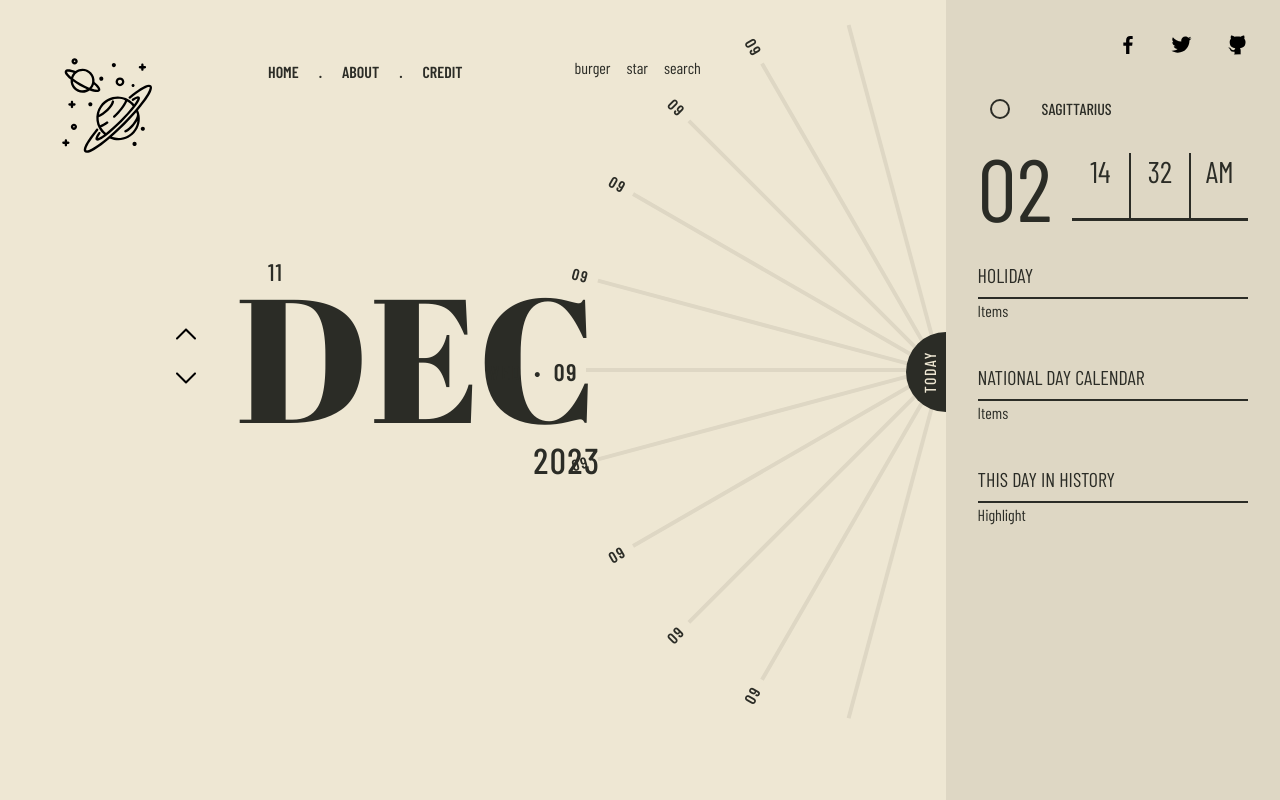
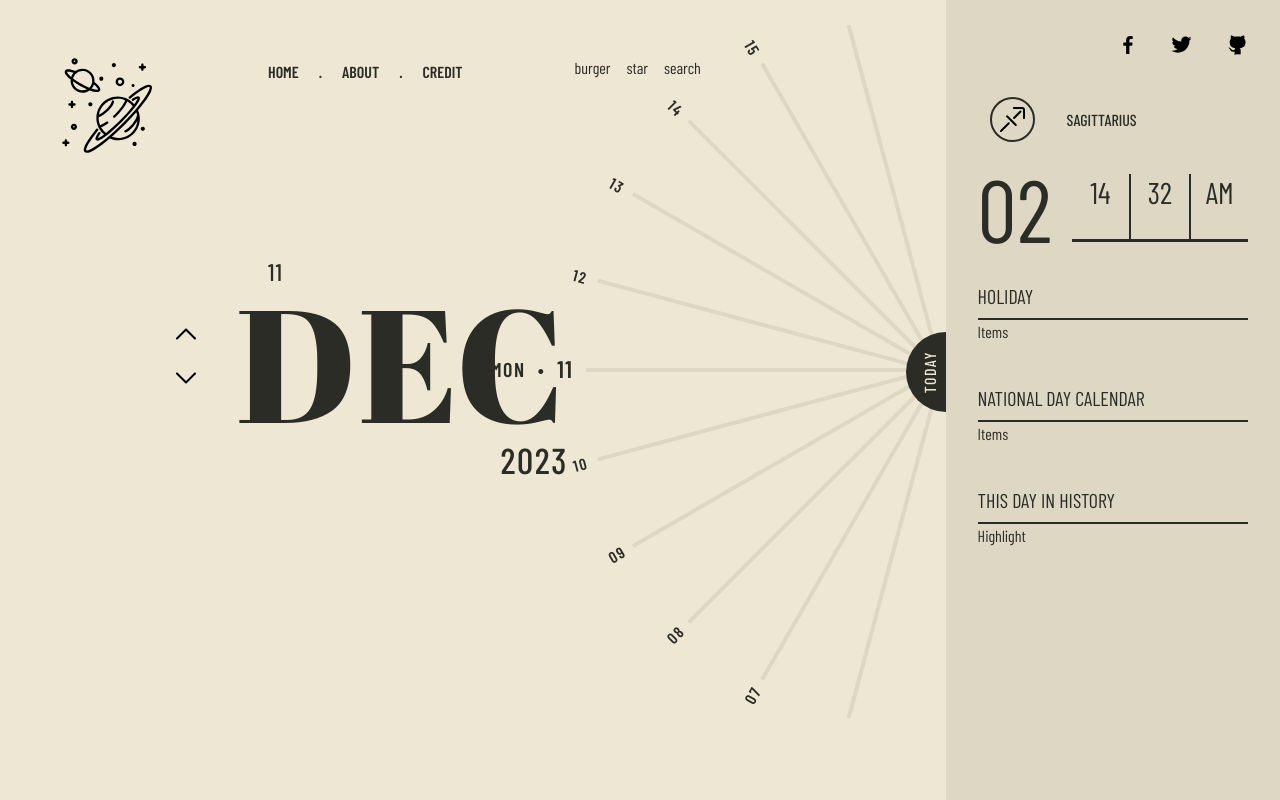
Before and after one commit to Fantasy-programming/Clock, a React (Vite) app: page / in a window 1280 px wide. Built offline with nearby package versions, Linux system fonts and the light colour scheme; a web font is replaced by a local one.

Commit message:
Feat: It moves he he he!

```diff
--- a/src/components/Astrology.tsx
+++ b/src/components/Astrology.tsx
@@ -5,11 +5,14 @@ import DateContext from "../global/dateContext";
 function Astrology() {
   const [date] = useContext(DateContext);
   const [sign, Icon] = useAstro(date);
-  console.log(sign, Icon);
-
+  if (!sign || !Icon) {
+    return <div>Loading...</div>;
+  }
   return (
     <div className="flex px-3 order-2 lg:order-first pt-2  items-center justify-center lg:justify-start gap-8">
-      <div className="rounded-full p-2 border-2 border-tertiary ">{/* <Icon width="25px" height="25px" /> */}</div>
+      <div className="rounded-full p-2 border-2 border-tertiary ">
+        <Icon width="25px" height="25px" />
+      </div>
       <p className="uppercase font-medium">{sign}</p>
     </div>
   );
--- a/src/components/TimeCadrant.tsx
+++ b/src/components/TimeCadrant.tsx
@@ -6,7 +6,7 @@ function TimeCadrant() {
   return (
     <div className="w-full">
       <Navbar />
-      <div className="lg:px-44 px-20 relative flex justify-center lg:block tracking-widest py-3">
+      <div className="lg:px-44 px-20 relative flex justify-center lg:block tracking-widest py-10 lg:py-3">
         <TimePicker />
         <TimeWheel />
       </div>
--- a/src/components/TimeWheel.tsx
+++ b/src/components/TimeWheel.tsx
@@ -1,55 +1,78 @@
+import { useContext } from "react";
+import { useAutoAnimate } from "@formkit/auto-animate/react";
+import DateContext from "../global/dateContext";
+
+const getAbbreviatedDayName = (date: Date) => {
+  return date.toLocaleString("en-US", { weekday: "short" }).toUpperCase();
+};
+
 const TimeWheel = () => {
+  const [parent] = useAutoAnimate();
+  const [date] = useContext(DateContext);
+  const today = getAbbreviatedDayName(date);
+  const daysToShow = [];
+
+  for (let i = -4; i <= 4; i++) {
+    const newDate = new Date(date);
+    newDate.setDate(date.getDate() + i);
+    const dayNumber = String(newDate.getDate()).padStart(2, "0"); // Get two-digit day
+    daysToShow.push(dayNumber);
+  }
+
   return (
-    <div className="lg:block hidden absolute -rotate-90 right-0 translate-x-5 -translate-y-[8.5rem]">
+    <div
+      className="lg:block hidden absolute -rotate-90 right-0 translate-x-5 -translate-y-[8.5rem]"
+      ref={parent}
+    >
       <div className=" border-2 border-secondary rotate-[-75deg]  translate-y-[-11rem] translate-x-[-9.6rem] h-80 absolute"></div>
       <div className=" border-2 border-secondary rotate-[-60deg]  translate-y-[-14rem] translate-x-[-8.2rem] h-80 absolute">
         <div className="absolute rotate-90 left-0 -translate-y-8 -translate-x-2">
-          <span className="font-semibold">09</span>
+          <span className="font-semibold">{daysToShow[0]}</span>
         </div>
       </div>
       <div className=" border-2 border-secondary rotate-[-45deg]  translate-y-[-16.5rem] translate-x-[-6.2rem] h-80 absolute">
         <div className="absolute rotate-90 left-0 -translate-y-8 -translate-x-2">
-          <span className="font-semibold">09</span>
+          <span className="font-semibold">{daysToShow[1]}</span>
         </div>
       </div>
       <div className=" border-2 border-secondary rotate-[-30deg]  translate-y-[-18.4rem] translate-x-[-3.5rem] h-80 absolute">
         <div className="absolute rotate-90 left-0 -translate-y-8 -translate-x-2">
-          <span className="font-semibold">09</span>
+          <span className="font-semibold">{daysToShow[2]}</span>
         </div>
       </div>
       <div className=" border-2 border-secondary rotate-[-15deg]  translate-y-[-19.6rem] translate-x-[-0.5rem] h-80 absolute">
         <div className="absolute rotate-90 left-0 -translate-y-8 -translate-x-2">
-          <span className="font-semibold">09</span>
+          <span className="font-semibold">{daysToShow[3]}</span>
         </div>
       </div>
       <div className=" border-2 border-secondary  -translate-y-80 translate-x-10 h-80 absolute">
-        <div className="absolute rotate-90 left-0 translate-y-[-4.5rem] -translate-x-12">
+        <div className="absolute rotate-90 left-0 translate-y-[-4.5rem] -translate-x-10">
           <div className=" flex flex-nowrap justify-center items-center font-semibold gap-3 text-xl">
-            <span className="text-xl">WED</span>
+            <span className="text-xl">{today}</span>
             <div>•</div>
-            <span className="text-2xl">09</span>
+            <span className="text-2xl">{daysToShow[4]} </span>
           </div>
         </div>
       </div>
 
       <div className=" border-2 border-secondary rotate-[15deg]  translate-y-[-19.6rem] translate-x-[5.5rem] h-80 absolute">
         <div className="absolute rotate-90 left-0 -translate-y-8 -translate-x-2">
-          <span className="font-semibold">09</span>
+          <span className="font-semibold">{daysToShow[5]} </span>
         </div>
       </div>
       <div className=" border-2 border-secondary rotate-[30deg]  translate-y-[-18.4rem] translate-x-[8.5rem] h-80 absolute">
         <div className="absolute rotate-90 left-0 -translate-y-8 -translate-x-2">
-          <span className="font-semibold">09</span>
+          <span className="font-semibold">{daysToShow[6]} </span>
         </div>
       </div>
       <div className=" border-2 border-secondary rotate-[45deg]  translate-y-[-16.5rem] translate-x-[11rem] h-80 absolute">
         <div className="absolute rotate-90 left-0 -translate-y-8 -translate-x-2">
-          <span className="font-semibold">09</span>
+          <span className="font-semibold">{daysToShow[7]} </span>
         </div>
       </div>
       <div className=" border-2 border-secondary rotate-[60deg]  translate-y-[-14rem] translate-x-[13rem] h-80 absolute">
         <div className="absolute rotate-90 left-0 -translate-y-8 -translate-x-2">
-          <span className="font-semibold">09</span>
+          <span className="font-semibold">{daysToShow[8]} </span>
         </div>
       </div>
       <div className=" border-2 border-secondary rotate-[75deg]  translate-y-[-11rem] translate-x-[14.4rem] h-80 absolute"></div>
--- a/src/hooks/useSwitch.tsx
+++ b/src/hooks/useSwitch.tsx
@@ -15,7 +15,20 @@ const useSwitch = (date: Date) => {
   });
 
   const tabs = ["day", "month", "year"];
-  const months = ["JAN", "FEB", "MAR", "APR", "MAY", "JUN", "JUL", "AUG", "SEP", "OCT", "NOV", "DEC"];
+  const months = [
+    "JAN",
+    "FEB",
+    "MAR",
+    "APR",
+    "MAY",
+    "JUN",
+    "JUL",
+    "AUG",
+    "SEP",
+    "OCT",
+    "NOV",
+    "DEC",
+  ];
 
   const map = {
     month: months[date.getMonth()],
@@ -48,13 +61,18 @@ const useSwitch = (date: Date) => {
     return ["day", "month", "year"].includes(key);
   };
 
-  const findKeyWithZeroValue = (newSwitch: ActiveSwitch): ActiveSwitchKey | undefined => {
-    return (Object.keys(newSwitch) as ActiveSwitchKey[]).find((k) => newSwitch[k] === 0);
+  const findKeyWithZeroValue = (
+    newSwitch: ActiveSwitch,
+  ): ActiveSwitchKey | undefined => {
+    return (Object.keys(newSwitch) as ActiveSwitchKey[]).find(
+      (k) => newSwitch[k] === 0,
+    );
   };
 
   const getCurrentZeroValueKey = (): ActiveSwitchKey | undefined => {
     const key = Object.keys(activeSwitch).find(
-      (key: string) => isKeyOfActiveSwitch(key) && activeSwitch[key as ActiveSwitchKey] === 0
+      (key: string) =>
+        isKeyOfActiveSwitch(key) && activeSwitch[key as ActiveSwitchKey] === 0,
     );
     return key as ActiveSwitchKey;
   };
@@ -78,12 +96,20 @@ const useSwitch = (date: Date) => {
         case 0:
           return (
             <div className="font-abril text-[11rem]" key={key}>
-              {key === "year" ? <span className="text-[10rem]">{map[key]}</span> : map[key]}
+              {key !== "day" ? (
+                <span className=" text-[8rem] lg:text-[10rem]">{map[key]}</span>
+              ) : (
+                map[key]
+              )}
             </div>
           );
         case 1:
           return (
-            <button className="absolute top-8 left-8 text-2xl font-medium" onClick={() => handleClick(key)} key={key}>
+            <button
+              className="absolute top-8 left-8 text-2xl font-medium"
+              onClick={() => handleClick(key)}
+              key={key}
+            >
               {map[key]}
             </button>
           );
```
Also changed, not shown: 1 other file (tests, documents, lock files or other folders).
